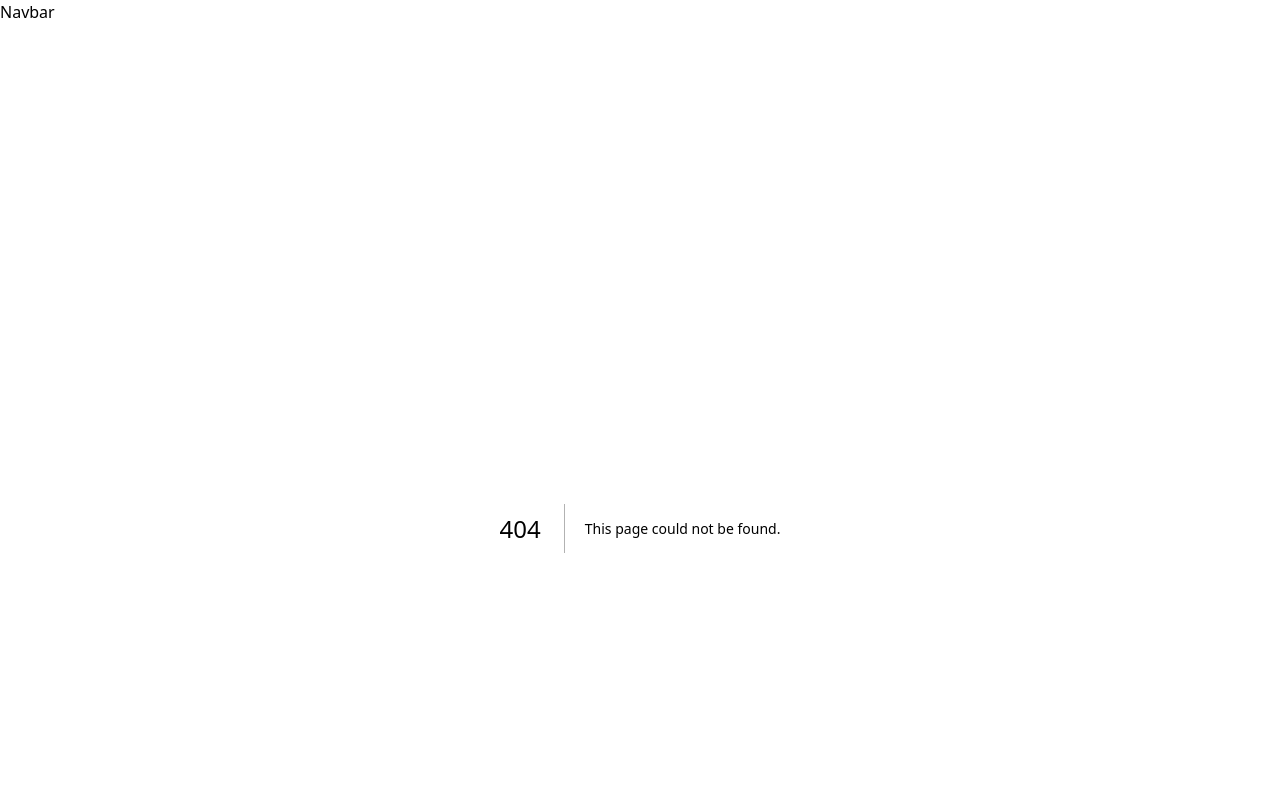
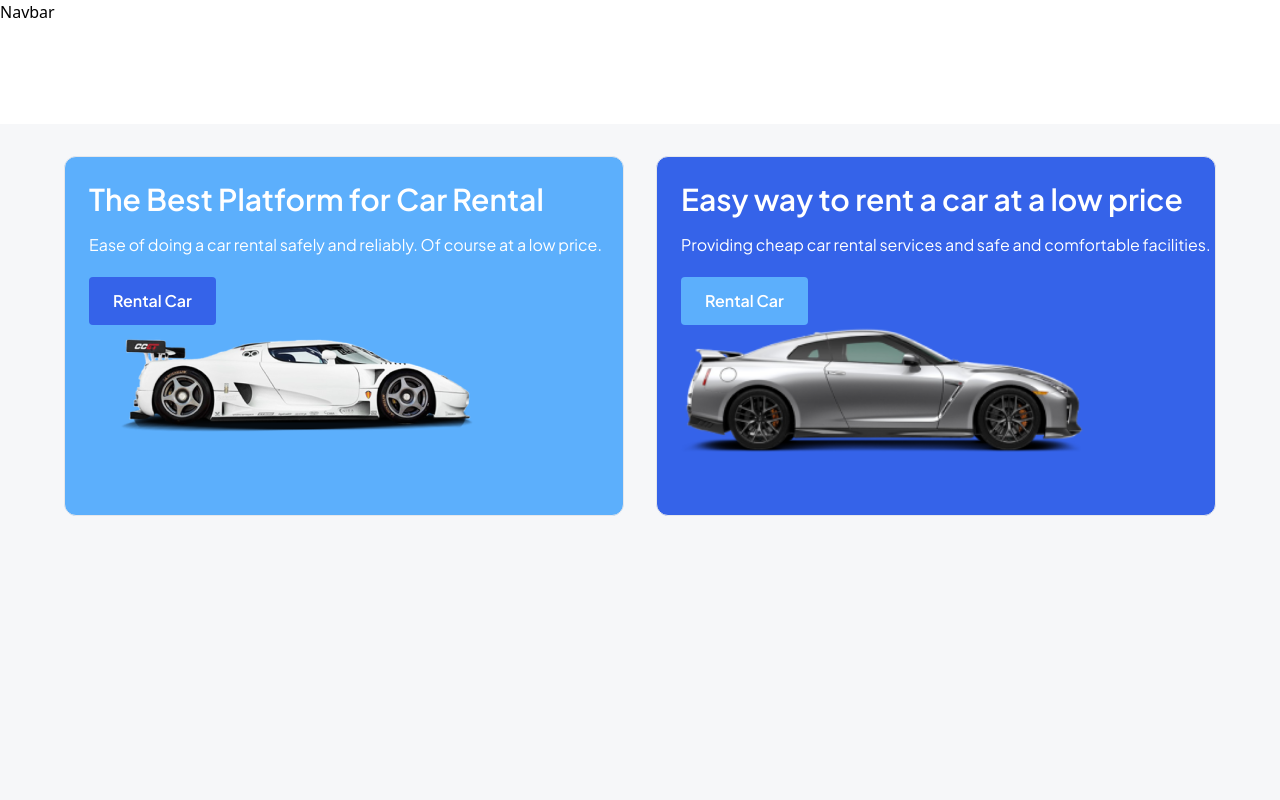
Before and after one commit to AdrienBelhomme/car, a Next.js app: page /car-rent in a window 1280 px wide. Before the commit this address had no page. Shown: the top 800 px of the page. Built offline with nearby package versions, Linux system fonts and the light colour scheme.

Commit message:
update carrent page and install range slider

```diff
--- a/components/Button.jsx
+++ b/components/Button.jsx
@@ -1,4 +1,4 @@
-const Button = ({ text = 'button', bgColor = 'bg-btn-blue', color = 'text-white', handleClick }) => (
+const Button = ({ text = 'button', bgColor, color = 'text-white', handleClick }) => (
   <button
     onClick={handleClick}
     type="button"
--- /dev/null
+++ b/components/CarBanner.jsx
@@ -0,0 +1,24 @@
+/* eslint-disable no-lone-blocks */
+
+import Image from 'next/image';
+
+import Button from './Button';
+
+const CarBanner = (props) => {
+  const { title, subtitle, carImg, card, btnColor } = props;
+  return (
+    <div className={`${card} w-640 h-360  pl-6 pt-6 card border rounded-xl `}>
+      <div className="justify-start w-284 h-208 flex flex-wrap flex-col">
+        <h1 className="font-jakarta text-white-color font-semibold text-3xl">{title}</h1>
+        <h2 className="font-jakarta text-white-color pt-4">{subtitle}</h2>
+        <div className="pt-5">
+          <Button text="Rental Car" bgColor={btnColor} />
+        </div>
+      </div>
+      <div>
+        <Image src={carImg} width="406px" height="116px" alt="carimage" priority />
+      </div>
+    </div>
+  );
+};
+export default CarBanner;
--- a/components/Navbar.jsx
+++ b/components/Navbar.jsx
@@ -1,7 +1,7 @@
 const Navbar = () => {
   console.log('Navbar');
   return (
-    <div className="h-32">Navbar</div>
+    <div className="h-124">Navbar</div>
   );
 };
 
--- a/components/Sidebar.jsx
+++ b/components/Sidebar.jsx
@@ -8,7 +8,7 @@ const Sidebar = () => {
   };
   return (
 
-    <div className="flex flex-col bg-sidebar-bg border-sidebar-border border-2 h-1400 w-360 ">
+    <div className="flex flex-col bg-white-color border-sidebar-border border-2 h-1400 w-360 ">
       <div className="text-side-title font-jakarta pl-8 pt-10">
         Search
       </div>
@@ -31,27 +31,27 @@ const Sidebar = () => {
         </div>
         <div className="flex items-center mt-7">
           <input id="default-checkbox" type="checkbox" value={checked} onChange={handleChange} className="ml-8 w-5 h-5 text-blue-600 bg-white rounded-md border-gray-300 focus:ring-checkbox-checked dark:focus:ring-blue-600 dark:ring-offset-gray-800 focus:ring-2 dark:bg-gray-700 dark:border-gray-600" />
-          <label htmlFor="default-checkbox" className="pl-2 w-144 text-lg font-semibold font-jakarta text-input-title dark:text-gray-300">Sport <span className="text-input-number font-medium font-jakarta">(10)</span></label>
+          <label htmlFor="default-checkbox" className="pl-2 w-144 text-lg font-semibold font-jakarta text-input-title dark:text-gray-300">Sport <span className="text-secondinary-light-300 font-medium font-jakarta">(10)</span></label>
         </div>
         <div className="flex items-center mt-6">
           <input id="default-checkbox" type="checkbox" value={checked} onChange={handleChange} className="ml-8 w-5 h-5 text-blue-600 bg-white rounded-md border-gray-300 focus:ring-checkbox-checked dark:focus:ring-blue-600 dark:ring-offset-gray-800 focus:ring-2 dark:bg-gray-700 dark:border-gray-600" />
-          <label htmlFor="default-checkbox" className="pl-2 w-144 text-lg font-semibold font-jakarta text-input-title dark:text-gray-300">SUV<span className="text-input-number font-medium font-jakarta">(12)</span> </label>
+          <label htmlFor="default-checkbox" className="pl-2 w-144 text-lg font-semibold font-jakarta text-input-title dark:text-gray-300">SUV<span className="text-secondinary-light-300 font-medium font-jakarta">(12)</span> </label>
         </div>
         <div className="flex items-center mt-6">
           <input id="default-checkbox" type="checkbox" value={checked} onChange={handleChange} className="ml-8 w-5 h-5 text-blue-600 bg-white rounded-md border-gray-300 focus:ring-checkbox-checked dark:focus:ring-blue-600 dark:ring-offset-gray-800 focus:ring-2 dark:bg-gray-700 dark:border-gray-600" />
-          <label htmlFor="default-checkbox" className="pl-2 w-144 text-lg font-semibold font-jakarta text-input-title dark:text-gray-300">MPV <span className="text-input-number font-medium font-jakarta">(16)</span></label>
+          <label htmlFor="default-checkbox" className="pl-2 w-144 text-lg font-semibold font-jakarta text-input-title dark:text-gray-300">MPV <span className="text-secondinary-light-300 font-medium font-jakarta">(16)</span></label>
         </div>
         <div className="flex  items-center mt-6 ">
           <input id="default-checkbox" type="checkbox" value={checked} onChange={handleChange} className="ml-8 w-5 h-5 text-blue-600 bg-white rounded-md border-gray-300 focus:ring-checkbox-checked dark:focus:ring-blue-600 dark:ring-offset-gray-800 focus:ring-2 dark:bg-gray-700 dark:border-gray-600" />
-          <label htmlFor="default-checkbox" className="pl-2  w-144 text-lg font-semibold font-jakarta text-input-title dark:text-gray-300">Sedan<span className="text-input-number font-medium font-jakarta">(20)</span></label>
+          <label htmlFor="default-checkbox" className="pl-2  w-144 text-lg font-semibold font-jakarta text-input-title dark:text-gray-300">Sedan<span className="text-secondinary-light-300 font-medium font-jakarta">(20)</span></label>
         </div>
         <div className="flex items-center mt-6 ">
           <input id="default-checkbox" type="checkbox" value={checked} onChange={handleChange} className="ml-8 w-5 h-5 text-blue-600 bg-white rounded-md border-gray-300 focus:ring-checkbox-checked dark:focus:ring-blue-600 dark:ring-offset-gray-800 focus:ring-2 dark:bg-gray-700 dark:border-gray-600" />
-          <label htmlFor="default-checkbox" className="pl-2  w-144 text-lg font-semibold font-jakarta text-input-title dark:text-gray-300">Coupe<span className="text-input-number font-medium font-jakarta">(14)</span></label>
+          <label htmlFor="default-checkbox" className="pl-2  w-144 text-lg font-semibold font-jakarta text-input-title dark:text-gray-300">Coupe<span className="text-secondinary-light-300 font-medium font-jakarta">(14)</span></label>
         </div>
         <div className="flex items-center mt-6 ">
           <input id="default-checkbox" type="checkbox" value={checked} onChange={handleChange} className="ml-8 w-5 h-5 text-blue-600 bg-white rounded-md border-gray-300 focus:ring-checkbox-checked dark:focus:ring-blue-600 dark:ring-offset-gray-800 focus:ring-2 dark:bg-gray-700 dark:border-gray-600" />
-          <label htmlFor="default-checkbox" className="pl-2  w-144 text-lg font-semibold font-jakarta text-input-title dark:text-gray-300">Hacback<span className="text-input-number font-medium font-jakarta">(14)</span></label>
+          <label htmlFor="default-checkbox" className="pl-2  w-144 text-lg font-semibold font-jakarta text-input-title dark:text-gray-300">Hacback<span className="text-secondinary-light-300 font-medium font-jakarta">(14)</span></label>
         </div>
       </div>
 
@@ -61,19 +61,19 @@ const Sidebar = () => {
         </div>
         <div className="flex items-center  mt-7">
           <input id="default-checkbox" type="checkbox" value={checked} onChange={handleChange} className="ml-8 w-5 h-5 text-blue-600 bg-white rounded-md border-gray-300 focus:ring-checkbox-checked dark:focus:ring-blue-600 dark:ring-offset-gray-800 focus:ring-2 dark:bg-gray-700 dark:border-gray-600" />
-          <label htmlFor="default-checkbox" className="pl-2 w-144 text-lg font-semibold font-jakarta text-input-title dark:text-gray-300">2 Person <span className="text-input-number font-medium font-jakarta">(10)</span></label>
+          <label htmlFor="default-checkbox" className="pl-2 w-144 text-lg font-semibold font-jakarta text-input-title dark:text-gray-300">2 Person <span className="text-secondinary-light-300 font-medium font-jakarta">(10)</span></label>
         </div>
         <div className="flex items-center mt-6">
           <input id="default-checkbox" type="checkbox" value={checked} onChange={handleChange} className="ml-8 w-5 h-5 text-blue-600 bg-white rounded-md border-gray-300 focus:ring-checkbox-checked dark:focus:ring-blue-600 dark:ring-offset-gray-800 focus:ring-2 dark:bg-gray-700 dark:border-gray-600" />
-          <label htmlFor="default-checkbox" className="pl-2 w-144 text-lg font-semibold font-jakarta text-input-title dark:text-gray-300">4 Person<span className="text-input-number font-medium font-jakarta">(14)</span> </label>
+          <label htmlFor="default-checkbox" className="pl-2 w-144 text-lg font-semibold font-jakarta text-input-title dark:text-gray-300">4 Person<span className="text-secondinary-light-300 font-medium font-jakarta">(14)</span> </label>
         </div>
         <div className="flex items-center mt-6">
           <input id="default-checkbox" type="checkbox" value={checked} onChange={handleChange} className="ml-8 w-5 h-5 text-blue-600 bg-white rounded-md border-gray-300 focus:ring-checkbox-checked dark:focus:ring-blue-600 dark:ring-offset-gray-800 focus:ring-2 dark:bg-gray-700 dark:border-gray-600" />
-          <label htmlFor="default-checkbox" className="pl-2 w-144 text-lg font-semibold font-jakarta text-input-title dark:text-gray-300">6 Person <span className="text-input-number font-medium font-jakarta">(12)</span></label>
+          <label htmlFor="default-checkbox" className="pl-2 w-144 text-lg font-semibold font-jakarta text-input-title dark:text-gray-300">6 Person <span className="text-secondinary-light-300 font-medium font-jakarta">(12)</span></label>
         </div>
         <div className="flex items-center mt-6 ">
           <input id="default-checkbox" type="checkbox" value={checked} onChange={handleChange} className="ml-8 w-5 h-5 text-blue-600 bg-white rounded-md border-gray-300 focus:ring-checkbox-checked dark:focus:ring-blue-600 dark:ring-offset-gray-800 focus:ring-2 dark:bg-gray-700 dark:border-gray-600" />
-          <label htmlFor="default-checkbox" className="pl-2  w-144 text-lg font-semibold font-jakarta text-input-title dark:text-gray-300">8 or More <span className="text-input-number font-medium font-jakarta">(16)</span></label>
+          <label htmlFor="default-checkbox" className="pl-2  w-144 text-lg font-semibold font-jakarta text-input-title dark:text-gray-300">8 or More <span className="text-secondinary-light-300 font-medium font-jakarta">(16)</span></label>
         </div>
       </div>
 
--- a/components/index.js
+++ b/components/index.js
@@ -2,5 +2,6 @@ import Footer from './Footer';
 import Navbar from './Navbar';
 import Button from './Button';
 import Sidebar from './Sidebar';
+import CarBanner from './CarBanner';
 
-export { Footer, Navbar, Button, Sidebar };
+export { Footer, Navbar, Button, Sidebar, CarBanner };
--- /dev/null
+++ b/pages/car-rent.js
@@ -0,0 +1,30 @@
+import React from 'react';
+
+import { CarBanner } from '../components';
+import image from '../assets/index';
+
+const CarRent = () => (
+  <div className="w-full h-screen mt-124 bg-bg-color-car-app">
+    <div className="flex gap-x-8 pt-8 px-16 ">
+      <CarBanner
+        title="The Best Platform for Car Rental"
+        subtitle="Ease of doing a car rental safely and reliably. Of course at a low price."
+        carImg={image.koenigsegg}
+        card="bg-[#5CAFFC]"
+        btnColor="bg-btn-blue"
+      />
+      <CarBanner
+        title="Easy way to rent a car at a low price"
+        subtitle="Providing cheap car rental services and safe and comfortable facilities."
+        carImg={image.nissangtr}
+        card="bg-btn-blue"
+        btnColor="bg-[#5CAFFC]"
+
+      />
+    </div>
+
+  </div>
+
+);
+
+export default CarRent;
--- a/tailwind.config.js
+++ b/tailwind.config.js
@@ -53,7 +53,7 @@ module.exports = {
         'information-dark-700': '#2A60B7',
         'information-dark-800': '#1A4393',
         'information-dark-900': '#102E7A',
-        'sidebar-bg': '#FFFFFF',
+        'white-color': '#FFFFFF',
         'sidebar-border': '#F3F5F7',
         'secondinary-light-100': '#E0E9F4',
         'secondinary-light-200': '#C3D4E9',
@@ -69,27 +69,32 @@ module.exports = {
         'side-title': '#94A7CB',
         'search-border': '#C3D4E966',
         'input-title': '#3D5278',
-        'input-number': '#90A3BF',
-        'checkbox-checked': '#3563E9',
+      },
 
-      },
       width: {
         144: '144px',
         176: '176px',
         215: '215px',
+        208: '208',
+        284: '284',
         296: '296px',
         352: '352px',
         357: '357px',
         557: '557px',
         360: '360px',
         283: '283px',
+        406: '406px',
+        640: '640px',
+        1440: '1440px',
       },
       height: {
         104: '104px',
         124: '124px',
         300: '300px',
+        360: '360px',
         557: '557px',
         1600: '1600px',
+        2120: '2120px',
       },
       inset: {
         45: '45%',
@@ -109,7 +114,15 @@ module.exports = {
         '-5': '-5',
         0: '0',
       },
-
+      marginTop: {
+        124: '124px',
+      },
+      paddingLeft: {
+        137: '137px',
+      },
+      paddingRight: {
+        97: '97px',
+      },
     },
     fontFamily: {
       poppins: ['Poppins', 'sans-serif'],
```
Also changed, not shown: assets/index.js (added, +7 -0 lines), assets/koenigsegg.png (added), assets/nissangtr.png (added).
